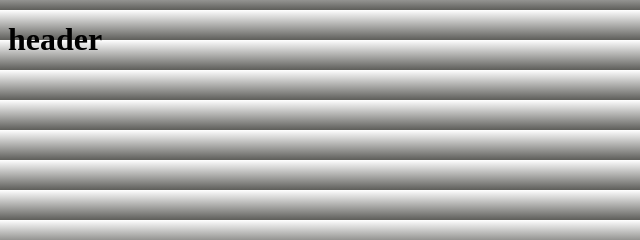
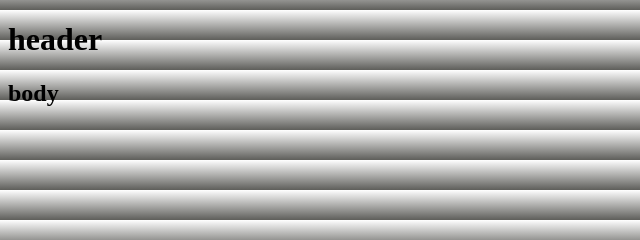
Before and after one commit to Maks-sv/Gulp, a website: page index.html in a window 1280 px wide. Shown: the top 240 px of the page, 0-640 px from the left. Drawn offline with Linux system fonts and the light colour scheme.

Commit message:
gulp-instraction-1

```diff
--- a/index.html
+++ b/index.html
@@ -11,6 +11,7 @@
 
 <body>
   <h1>header</h1>
+  <h2>body</h2>
   <script src="assets/js/main.js">
   </script>
 </body>
```
